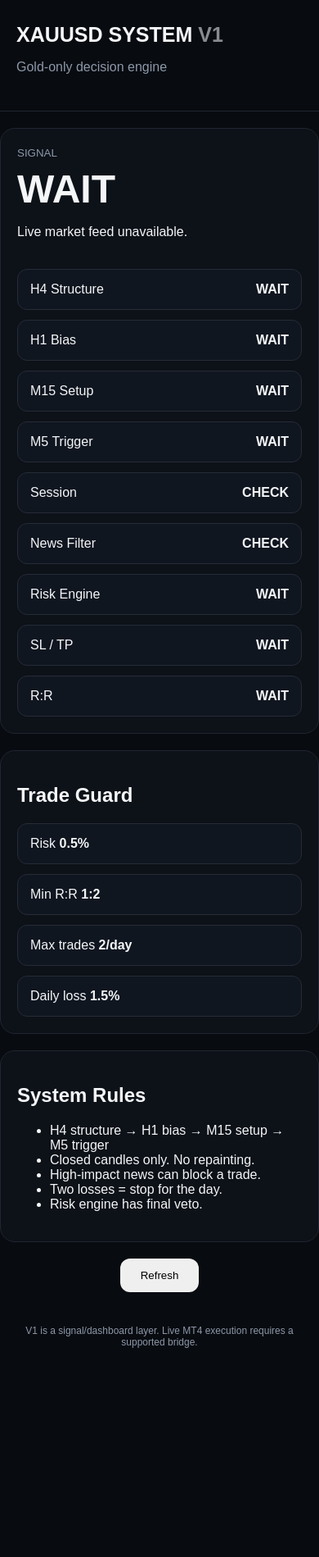
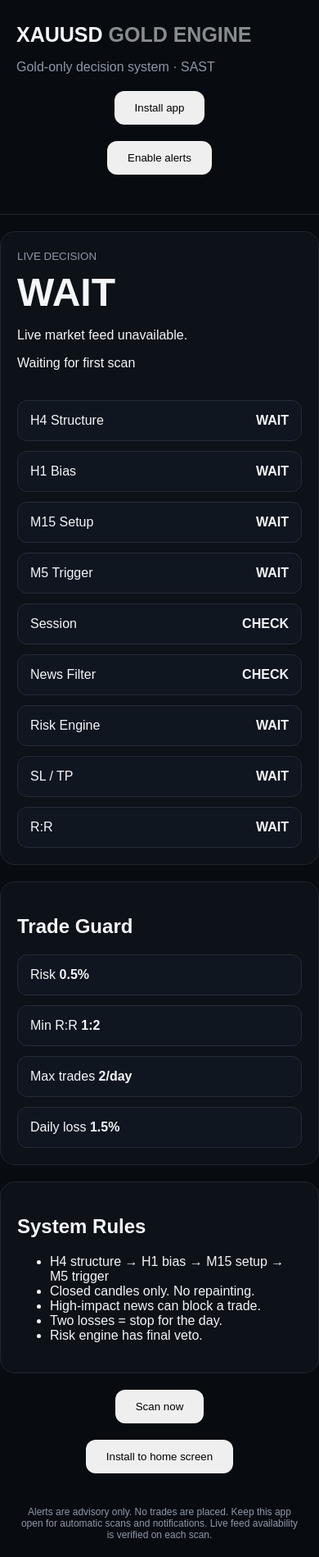
Before and after one commit to sibulelemanyela11/xauusd-system-v1, a plain HTML site: page index.html in a window 390 px wide. Shown: the whole page at 82% size. Before the commit the page ends 1664 px from the top, so only its background shows below. Drawn offline with Linux system fonts and the light colour scheme; no server answers.

Commit message:
Turn gold signal dashboard into installable mobile app

```diff
--- a/index.html
+++ b/index.html
@@ -1,13 +1,14 @@
 <!doctype html>
 <html><head><meta charset="utf-8"><meta name="viewport" content="width=device-width,initial-scale=1">
-<title>XAUUSD System V1</title><link rel="stylesheet" href="style.css"></head>
+<title>Gold Signal Engine</title><meta name="theme-color" content="#080b10"><meta name="description" content="XAUUSD gold signal dashboard and risk controls."><link rel="manifest" href="manifest.webmanifest"><link rel="icon" href="icon.svg" type="image/svg+xml"><link rel="apple-touch-icon" href="icon.svg"><link rel="stylesheet" href="style.css"></head>
 <body>
-<header><h1>XAUUSD SYSTEM <span>V1</span></h1><p>Gold-only decision engine</p></header>
+<header><div><h1>XAUUSD <span>GOLD ENGINE</span></h1><p>Gold-only decision system · SAST</p></div><div class="top-actions"><button id="install-app" hidden>Install app</button><button id="enable-alerts">Enable alerts</button></div></header>
 <main>
-<section class="hero"><div><small>SIGNAL</small><strong id="signal">WAIT</strong><p id="reason">No live market feed connected.</p></div>
+<section class="hero"><div><small>LIVE DECISION</small><strong id="signal">WAIT</strong><p id="reason">Checking market feeds…</p><p class="updated" id="updated">Waiting for first scan</p></div>
 <div class="grid" id="checks"></div></section>
 <section><h2>Trade Guard</h2><div class="cards"><div>Risk <b>0.5%</b></div><div>Min R:R <b>1:2</b></div><div>Max trades <b>2/day</b></div><div>Daily loss <b>1.5%</b></div></div></section>
 <section><h2>System Rules</h2><ul><li>H4 structure → H1 bias → M15 setup → M5 trigger</li><li>Closed candles only. No repainting.</li><li>High-impact news can block a trade.</li><li>Two losses = stop for the day.</li><li>Risk engine has final veto.</li></ul></section>
-<button onclick="location.reload()">Refresh</button>
-</main><footer>V1 is a signal/dashboard layer. Live MT4 execution requires a supported bridge.</footer>
+<div class="actions"><button id="refresh">Scan now</button><button id="install-bottom" hidden>Install to home screen</button></div>
+</main><footer>Alerts are advisory only. No trades are placed. Keep this app open for automatic scans and notifications. Live feed availability is verified on each scan.</footer>
+<script src="pwa.js"></script>
 <script src="app.js"></script></body></html>
```
